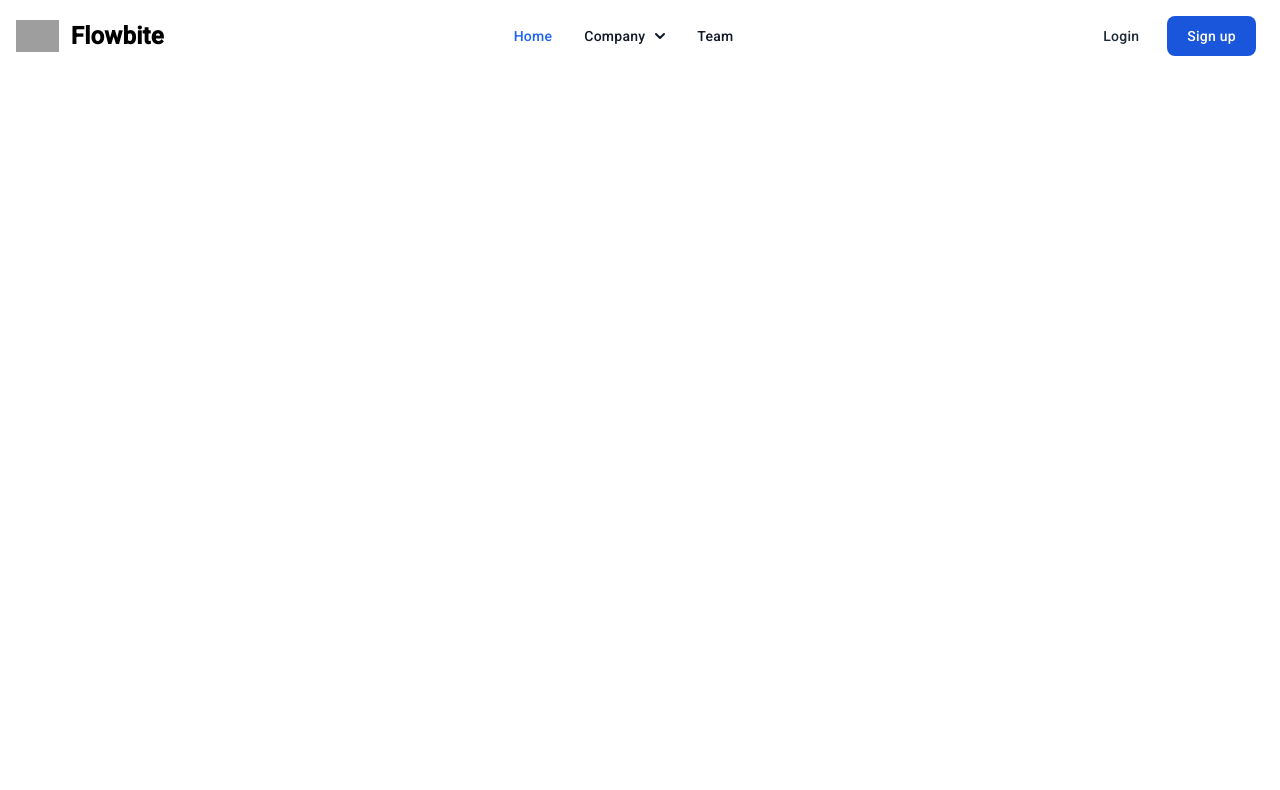
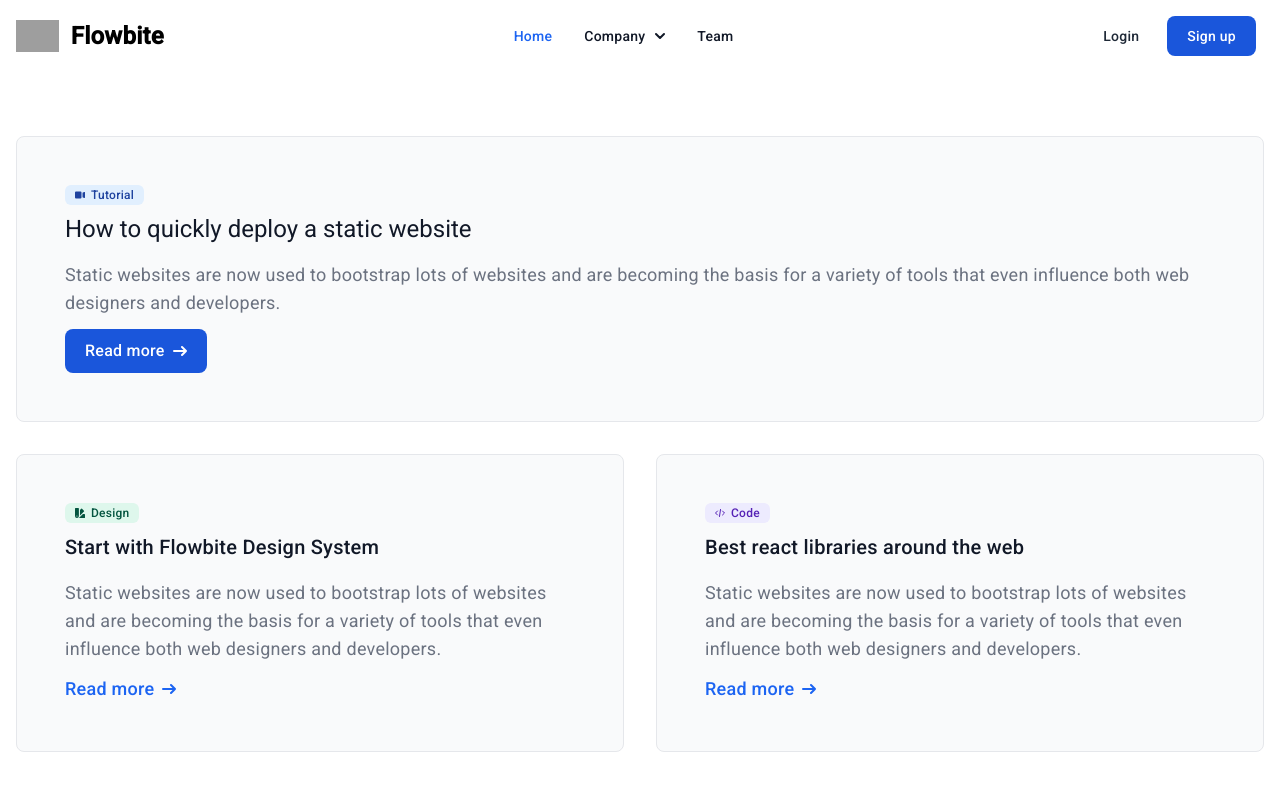
Before and after one commit to ShopperTeam/shopper, an Angular app in the folder frontend/: page / in a window 1280 px wide. Shown: the top 790 px of the page. Built offline with nearby package versions, Linux system fonts and the light colour scheme; grey boxes are pictures that could not be loaded.

Commit message:
[front] add landing component --template

```diff
--- a/frontend/src/app/home/pages/home/home.component.html
+++ b/frontend/src/app/home/pages/home/home.component.html
@@ -1 +1,2 @@
 <app-mega-menu></app-mega-menu>
+<app-landing></app-landing>
--- a/frontend/src/app/home/pages/home/home.component.ts
+++ b/frontend/src/app/home/pages/home/home.component.ts
@@ -1,12 +1,13 @@
 import { Component } from '@angular/core';
 import { MegaMenuComponent } from "../../../shared/components/mega-menu/mega-menu.component";
+import { LandingComponent } from "../../../shared/components/landing/landing.component";
 
 @Component({
     selector: 'app-home',
     templateUrl: './home.component.html',
     styleUrls: ['./home.component.scss'],
     standalone: true,
-    imports: [MegaMenuComponent]
+    imports: [MegaMenuComponent, LandingComponent]
 })
 export class HomeComponent {
 
--- /dev/null
+++ b/frontend/src/app/shared/components/landing/landing.component.html
@@ -0,0 +1,160 @@
+<section class="bg-white dark:bg-gray-900">
+  <div class="py-8 px-4 mx-auto max-w-screen-xl lg:py-16">
+    <div
+      class="bg-gray-50 dark:bg-gray-800 border border-gray-200 dark:border-gray-700 rounded-lg p-8 md:p-12 mb-8"
+    >
+      <a
+        href="#"
+        class="bg-blue-100 text-blue-800 text-xs font-medium inline-flex items-center px-2.5 py-0.5 rounded-md dark:bg-gray-700 dark:text-blue-400 mb-2"
+      >
+        <svg
+          class="w-2.5 h-2.5 mr-1.5"
+          aria-hidden="true"
+          xmlns="http://www.w3.org/2000/svg"
+          fill="currentColor"
+          viewBox="0 0 20 14"
+        >
+          <path
+            d="M11 0H2a2 2 0 0 0-2 2v10a2 2 0 0 0 2 2h9a2 2 0 0 0 2-2V2a2 2 0 0 0-2-2Zm8.585 1.189a.994.994 0 0 0-.9-.138l-2.965.983a1 1 0 0 0-.685.949v8a1 1 0 0 0 .675.946l2.965 1.02a1.013 1.013 0 0 0 1.032-.242A1 1 0 0 0 20 12V2a1 1 0 0 0-.415-.811Z"
+          />
+        </svg>
+        Tutorial
+      </a>
+      <h1
+        class="text-gray-900 dark:text-white text-3xl md:text-5xl font-extrabold mb-2"
+      >
+        How to quickly deploy a static website
+      </h1>
+      <p class="text-lg font-normal text-gray-500 dark:text-gray-400 mb-6">
+        Static websites are now used to bootstrap lots of websites and are
+        becoming the basis for a variety of tools that even influence both web
+        designers and developers.
+      </p>
+      <a
+        href="#"
+        class="inline-flex justify-center items-center py-2.5 px-5 text-base font-medium text-center text-white rounded-lg bg-blue-700 hover:bg-blue-800 focus:ring-4 focus:ring-blue-300 dark:focus:ring-blue-900"
+      >
+        Read more
+        <svg
+          class="w-3.5 h-3.5 ml-2"
+          aria-hidden="true"
+          xmlns="http://www.w3.org/2000/svg"
+          fill="none"
+          viewBox="0 0 14 10"
+        >
+          <path
+            stroke="currentColor"
+            stroke-linecap="round"
+            stroke-linejoin="round"
+            stroke-width="2"
+            d="M1 5h12m0 0L9 1m4 4L9 9"
+          />
+        </svg>
+      </a>
+    </div>
+    <div class="grid md:grid-cols-2 gap-8">
+      <div
+        class="bg-gray-50 dark:bg-gray-800 border border-gray-200 dark:border-gray-700 rounded-lg p-8 md:p-12"
+      >
+        <a
+          href="#"
+          class="bg-green-100 text-green-800 text-xs font-medium inline-flex items-center px-2.5 py-0.5 rounded-md dark:bg-gray-700 dark:text-green-400 mb-2"
+        >
+          <svg
+            class="w-2.5 h-2.5 mr-1.5"
+            aria-hidden="true"
+            xmlns="http://www.w3.org/2000/svg"
+            fill="currentColor"
+            viewBox="0 0 18 18"
+          >
+            <path
+              d="M17 11h-2.722L8 17.278a5.512 5.512 0 0 1-.9.722H17a1 1 0 0 0 1-1v-5a1 1 0 0 0-1-1ZM6 0H1a1 1 0 0 0-1 1v13.5a3.5 3.5 0 1 0 7 0V1a1 1 0 0 0-1-1ZM3.5 15.5a1 1 0 1 1 0-2 1 1 0 0 1 0 2ZM16.132 4.9 12.6 1.368a1 1 0 0 0-1.414 0L9 3.55v9.9l7.132-7.132a1 1 0 0 0 0-1.418Z"
+            />
+          </svg>
+          Design
+        </a>
+        <h2 class="text-gray-900 dark:text-white text-3xl font-extrabold mb-2">
+          Start with Flowbite Design System
+        </h2>
+        <p class="text-lg font-normal text-gray-500 dark:text-gray-400 mb-4">
+          Static websites are now used to bootstrap lots of websites and are
+          becoming the basis for a variety of tools that even influence both web
+          designers and developers.
+        </p>
+        <a
+          href="#"
+          class="text-blue-600 dark:text-blue-500 hover:underline font-medium text-lg inline-flex items-center"
+          >Read more
+          <svg
+            class="w-3.5 h-3.5 ml-2"
+            aria-hidden="true"
+            xmlns="http://www.w3.org/2000/svg"
+            fill="none"
+            viewBox="0 0 14 10"
+          >
+            <path
+              stroke="currentColor"
+              stroke-linecap="round"
+              stroke-linejoin="round"
+              stroke-width="2"
+              d="M1 5h12m0 0L9 1m4 4L9 9"
+            />
+          </svg>
+        </a>
+      </div>
+      <div
+        class="bg-gray-50 dark:bg-gray-800 border border-gray-200 dark:border-gray-700 rounded-lg p-8 md:p-12"
+      >
+        <a
+          href="#"
+          class="bg-purple-100 text-purple-800 text-xs font-medium inline-flex items-center px-2.5 py-0.5 rounded-md dark:bg-gray-700 dark:text-purple-400 mb-2"
+        >
+          <svg
+            class="w-2.5 h-2.5 mr-1.5"
+            aria-hidden="true"
+            xmlns="http://www.w3.org/2000/svg"
+            fill="none"
+            viewBox="0 0 20 16"
+          >
+            <path
+              stroke="currentColor"
+              stroke-linecap="round"
+              stroke-linejoin="round"
+              stroke-width="2"
+              d="M5 4 1 8l4 4m10-8 4 4-4 4M11 1 9 15"
+            />
+          </svg>
+          Code
+        </a>
+        <h2 class="text-gray-900 dark:text-white text-3xl font-extrabold mb-2">
+          Best react libraries around the web
+        </h2>
+        <p class="text-lg font-normal text-gray-500 dark:text-gray-400 mb-4">
+          Static websites are now used to bootstrap lots of websites and are
+          becoming the basis for a variety of tools that even influence both web
+          designers and developers.
+        </p>
+        <a
+          href="#"
+          class="text-blue-600 dark:text-blue-500 hover:underline font-medium text-lg inline-flex items-center"
+          >Read more
+          <svg
+            class="w-3.5 h-3.5 ml-2"
+            aria-hidden="true"
+            xmlns="http://www.w3.org/2000/svg"
+            fill="none"
+            viewBox="0 0 14 10"
+          >
+            <path
+              stroke="currentColor"
+              stroke-linecap="round"
+              stroke-linejoin="round"
+              stroke-width="2"
+              d="M1 5h12m0 0L9 1m4 4L9 9"
+            />
+          </svg>
+        </a>
+      </div>
+    </div>
+  </div>
+</section>
```
Also changed, not shown: frontend/src/app/shared/components/landing/landing.component.ts (added, +12 -0 lines), 1 other file (tests, documents, lock files or other folders).
